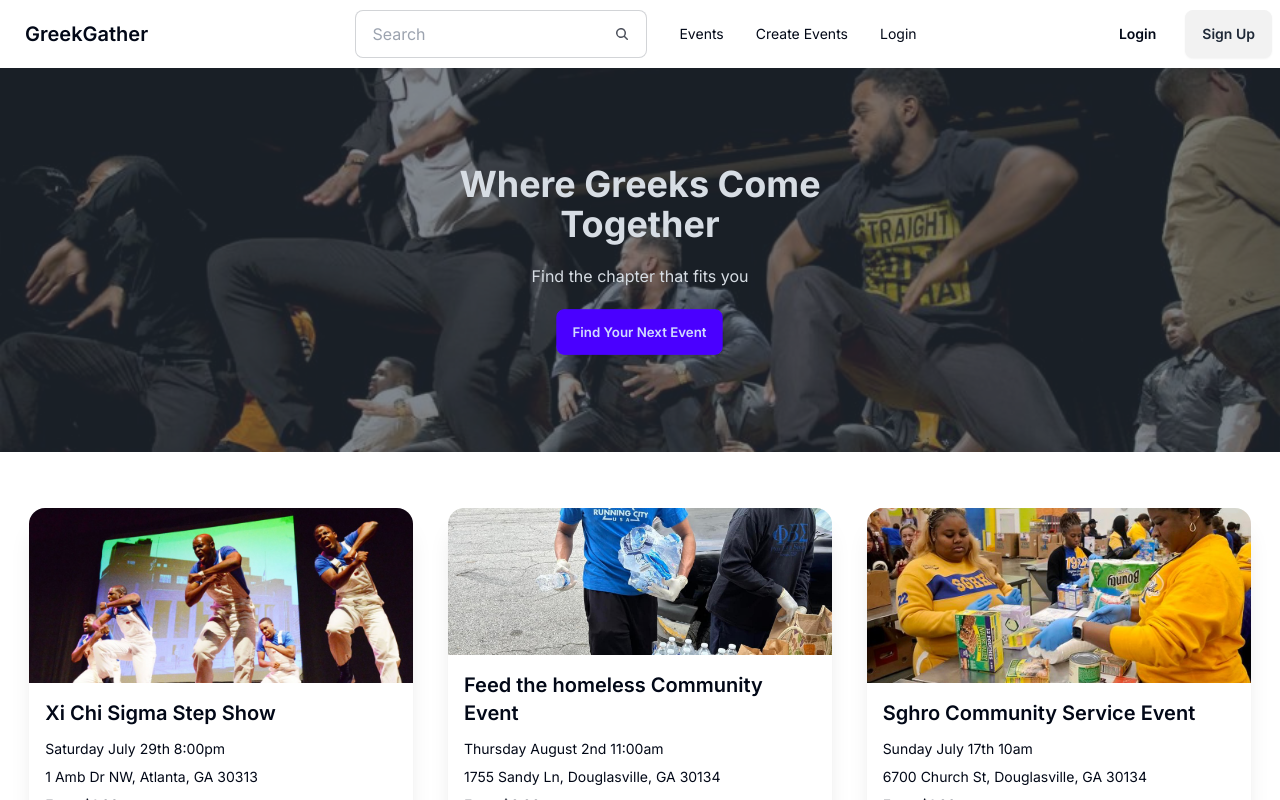
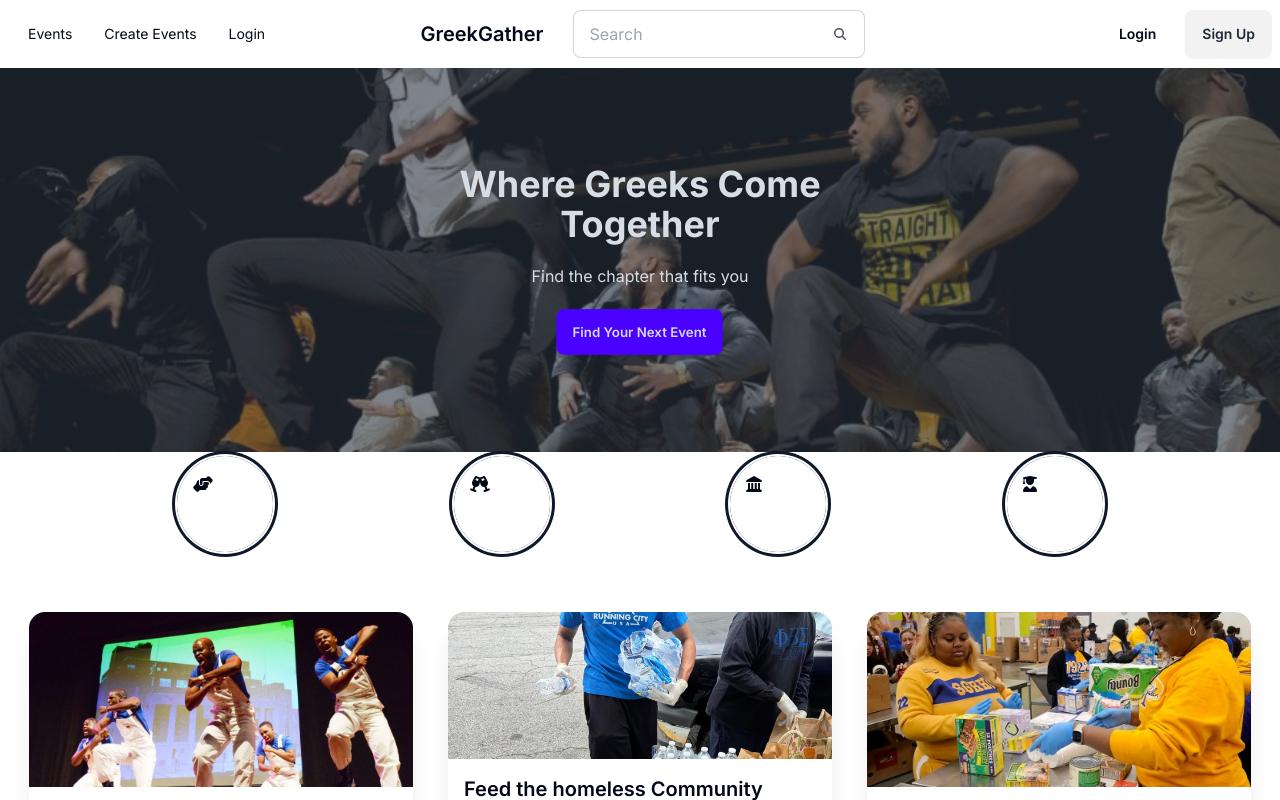
Before and after one commit to christprix/GatherGreek, a Next.js app: page / in a window 1280 px wide. Shown: the top 800 px of the page. Built offline with nearby package versions, Linux system fonts and the light colour scheme.

Commit message:
add fonticon

```diff
--- a/package.json
+++ b/package.json
@@ -9,6 +9,11 @@
     "lint": "next lint"
   },
   "dependencies": {
+    "@fortawesome/fontawesome-svg-core": "^6.5.2",
+    "@fortawesome/free-brands-svg-icons": "^6.5.2",
+    "@fortawesome/free-regular-svg-icons": "^6.5.2",
+    "@fortawesome/free-solid-svg-icons": "^6.5.2",
+    "@fortawesome/react-fontawesome": "^0.2.2",
     "@prisma/client": "^5.16.1",
     "@vercel/postgres": "^0.9.0",
     "class-variance-authority": "^0.7.0",
--- a/src/app/page.tsx
+++ b/src/app/page.tsx
@@ -2,8 +2,14 @@
 import Hero from "@/components/Hero";
 import Card from "@/components/Card";
 import Footer from "@/components/Footer";
-import Avatar from "@/components/Avatar";
-import qstomp from "/public/qstomp.jpg";
+import { AvatarIcon } from "@/components/Avatar";
+import { FontAwesomeIcon } from "@fortawesome/react-fontawesome";
+import {
+  faHandshakeAngle,
+  faChampagneGlasses,
+  faLandmark,
+  faUserGraduate,
+} from "@fortawesome/free-solid-svg-icons";
 import greekstep from "/public/greekstep-p01.jpg";
 import sigmavolunteer from "/public/sigmavolunteer.jpg";
 import sgrhoevent from "/public/sgrhoevent.jpg";
@@ -35,6 +41,11 @@
   },
 ];
 
+const element = <FontAwesomeIcon icon={faHandshakeAngle} />;
+const element2 = <FontAwesomeIcon icon={faChampagneGlasses} />;
+const element3 = <FontAwesomeIcon icon={faLandmark} />;
+const element4 = <FontAwesomeIcon icon={faUserGraduate} />;
+
 export default function Home() {
   const eventcard = events.map((e) => {
     return <Card event={e} key={e.id}></Card>;
@@ -43,6 +54,28 @@
     <div>
       <Nav></Nav>
       <Hero></Hero>
+      <div className="flex flex-row items center justify-evenly">
+        <div className="avatar m-1">
+          <div className="p-4 hover:p-3 ring-primary ring-offset-base-100 w-24 rounded-full ring ring-offset-2">
+            <div>{element}</div>
+          </div>
+        </div>
+        <div className="avatar m-1">
+          <div className="p-4 hover:p-3 ring-primary ring-offset-base-100 w-24 rounded-full ring ring-offset-2">
+            <div>{element2}</div>
+          </div>
+        </div>
+        <div className="avatar m-1">
+          <div className="p-4 hover:p-3 ring-primary ring-offset-base-100 w-24 rounded-full ring ring-offset-2">
+            <div>{element3}</div>
+          </div>
+        </div>
+        <div className="avatar m-1">
+          <div className="p-4 hover:p-3 ring-primary ring-offset-base-100 w-24 rounded-full ring ring-offset-2">
+            <div>{element4}</div>
+          </div>
+        </div>
+      </div>
       <div className="flex flex-col justify-around items-center">
         <div className="flex flex-row max-w-64 m-4"></div>
       </div>
--- a/src/components/Avatar.tsx
+++ b/src/components/Avatar.tsx
@@ -8,3 +8,13 @@
     </div>
   );
 }
+
+export function AvatarIcon({ icon }: any) {
+  return (
+    <div className="avatar">
+      <div className="rounded-full">
+        <>{icon}</>
+      </div>
+    </div>
+  );
+}
--- a/src/components/Nav.tsx
+++ b/src/components/Nav.tsx
@@ -5,28 +5,9 @@
 export function Nav() {
   return (
     <div className="navbar bg-base-100">
-      <div className="navbar-start">
-        <a className="btn btn-ghost text-xl">GreekGather</a>
-      </div>
-      <div className="navbar-center hidden lg:flex mx-3">
-        <Search></Search>
-      </div>
-      <div className="navbar-center hidden lg:flex">
-        <ul className="menu menu-horizontal px-1">
-          <li>
-            <a>Events</a>
-          </li>
-          <li>
-            <a>Create Events</a>
-          </li>
-          <li>
-            <a>Login</a>
-          </li>
-        </ul>
-      </div>
-      <div className="navbar-end">
+      <div className="navbar-start md:hidden"></div>
       <div className="dropdown">
-          <div tabIndex={0} role="button" className="btn btn-ghost lg:hidden">
+        <div tabIndex={0} role="button" className="btn btn-ghost md:hidden">
           <svg
             xmlns="http://www.w3.org/2000/svg"
             className="h-5 w-5"
@@ -57,6 +38,26 @@
           </li>
         </ul>
       </div>
+      <div className="navbar-start hidden md:flex">
+        <ul className="menu menu-horizontal px-1">
+          <li>
+            <a>Events</a>
+          </li>
+          <li>
+            <a>Create Events</a>
+          </li>
+          <li>
+            <a>Login</a>
+          </li>
+        </ul>
+      </div>
+      <div className="navbar-center">
+        <a className="btn btn-ghost text-xl">GreekGather</a>
+      </div>
+      <div className="navbar-center hidden md:flex mx-3">
+        <Search></Search>
+      </div>
+      <div className="navbar-end">
         <a className="btn btn-ghost mx-3">Login</a>
         <a className="btn">Sign Up</a>
       </div>
```
Also changed, not shown: 1 other file (tests, documents, lock files or other folders). Lines whose indentation alone changed are shown as unchanged.
